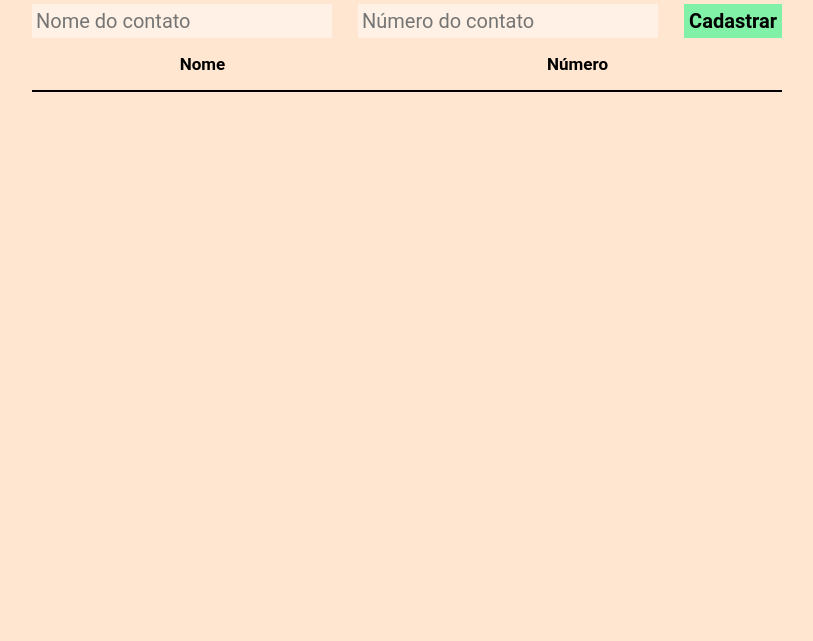
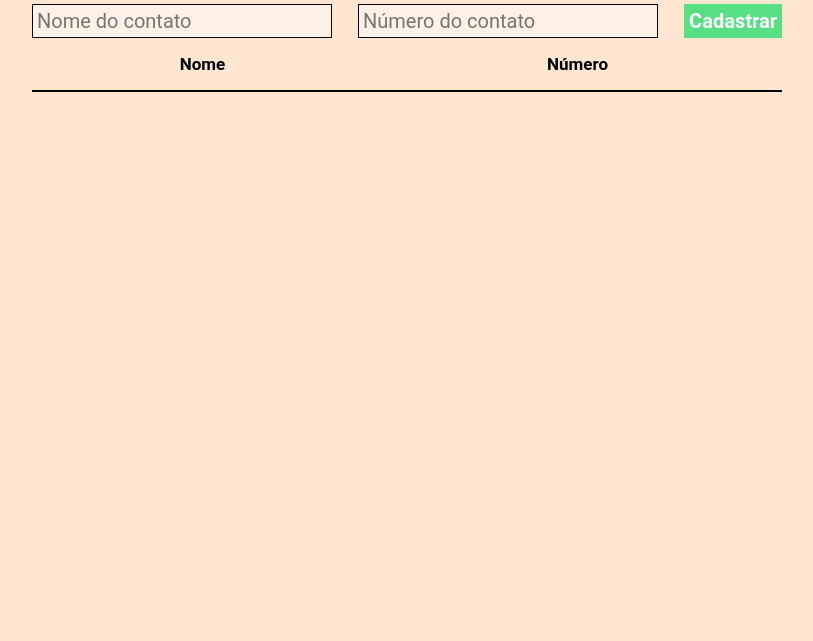
Before and after one commit to itzRaellK/projetoAgendaDeContatos, a plain HTML site: page index.html in a window 1280 px wide. Shown: the part 159-800 px from the top of the page, without its empty margins (233-1046 px from the left). Drawn offline with Linux system fonts and the light colour scheme.

Commit message:
Update visual

```diff
--- a/main.css
+++ b/main.css
@@ -43,13 +43,14 @@ form input {
     font-size: 20px;
     background-color: rgba(255, 255, 255, 0.445);
     width: 300px;
-    border: none;
+    border: 1px solid;
     padding: 4px;
     margin-top: 10px;
 }
 
 form button {
-    background-color: #80f1a6;
+    background-color: #57df84;
+    color: #fff;
     font-weight: bold;
     font-size: 20px;
     padding: 5px;
```
